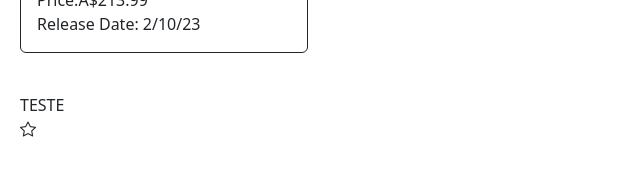
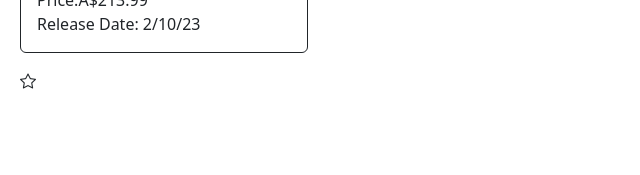
Before and after one commit to DeltaRig/Angular, an Angular app in the folder 02AngularFundamentals.list.authors/: page / in a window 1280 px wide. Shown: the part 529-704 px from the top of the page, without its empty margins (0-640 px from the left). Built offline with nearby package versions, Linux system fonts and the light colour scheme.

Commit message:
templete

```diff
--- a/02AngularFundamentals.list.authors/src/app/star/star.component.css
+++ b/02AngularFundamentals.list.authors/src/app/star/star.component.css
@@ -0,0 +1,3 @@
+.bi-star-fill {
+    color: rgb(206, 179, 0);
+}
--- a/02AngularFundamentals.list.authors/src/app/star/star.component.html
+++ b/02AngularFundamentals.list.authors/src/app/star/star.component.html
@@ -1 +1 @@
-<p>star works!</p>
+<i (click)="onClick($event)" [class]="isFavorite ? 'bi-star' : 'bi-star-fill' " class="bi"></i>
--- a/02AngularFundamentals.list.authors/src/app/star/star.component.ts
+++ b/02AngularFundamentals.list.authors/src/app/star/star.component.ts
@@ -2,9 +2,8 @@ import { Component, OnInit } from '@angular/core';
 
 @Component({
   selector: 'star',
-  template: `<br>TESTE<br>
-  <i (click)="onClick($event)" [class]="isFavorite ? 'bi-star' : 'bi-star-fill' " class="bi"></i>
-  `
+  templateUrl: './star.component.html',
+  styleUrls: ['./star.component.css']
 })
 
 export class StarComponent {
```
